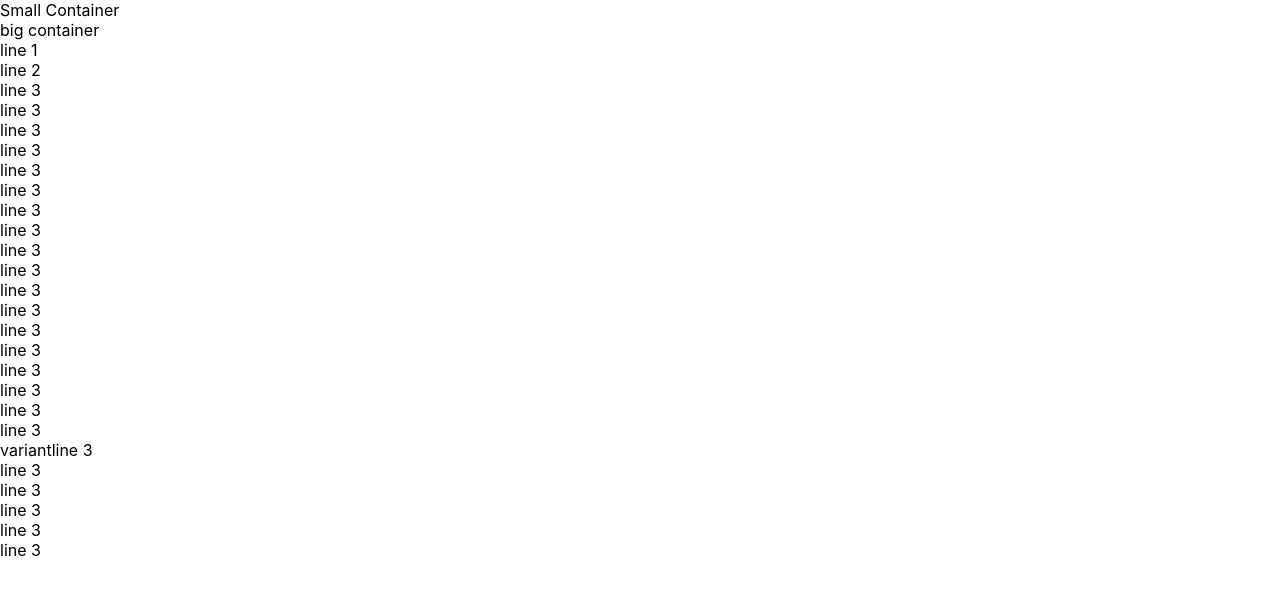
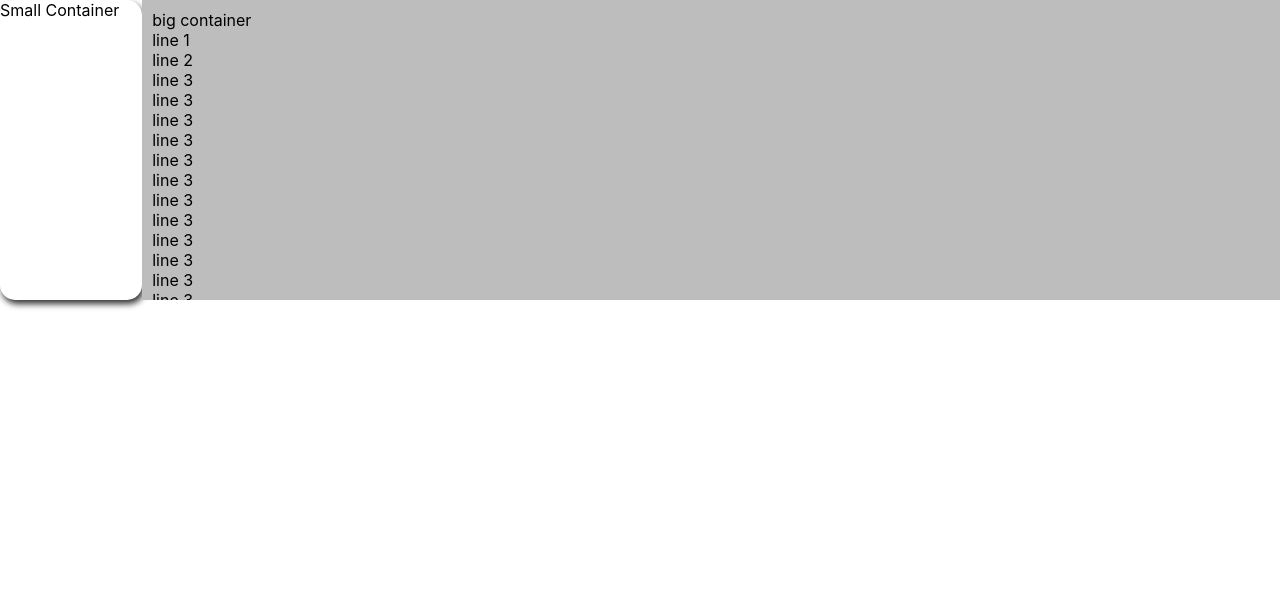
Before and after one commit to uddom1234/web3, a React (Create React App) app: page / in a window 1280 px wide. Shown: the top 594 px of the page. Built offline with nearby package versions, Linux system fonts and the light colour scheme.

Commit message:
homepage update

```diff
--- a/src/page/HomePage.js
+++ b/src/page/HomePage.js
@@ -6,7 +6,7 @@ import Paper from '@mui/material/Paper';
 import Header from "../components/Header";
 import ImageList from '@mui/material/ImageList';
 import ImageListItem from '@mui/material/ImageListItem';
-
+import "../style/homepage.css";
 
 const HomePage = () => {
     return (
--- /dev/null
+++ b/src/style/homepage.css
@@ -0,0 +1,29 @@
+.container {
+    display: flex;
+    height: 300px;
+    justify-content: space-between;
+  }
+
+  .small-container {
+    flex: 1;
+    background-color: white;
+    border-radius: 15px;
+    box-shadow: 2px 4px 6px rgba(0, 0, 0, 0.8); /* Horizontal offset, vertical offset, blur radius, color */
+  }
+
+  .big-container {
+    flex: 8;
+    background-color: #bdbdbd;
+    position: relative; /* Added for the absolute positioning of the scrolling content */
+  }
+
+  /* Scrolling window inside big container */
+  .scrolling-content {
+    position: absolute;
+    top: 0;
+    left: 0;
+    right: 0;
+    bottom: 0;
+    overflow-y: scroll; /* Enable vertical scrolling */
+    padding: 10px;
+  }
```
